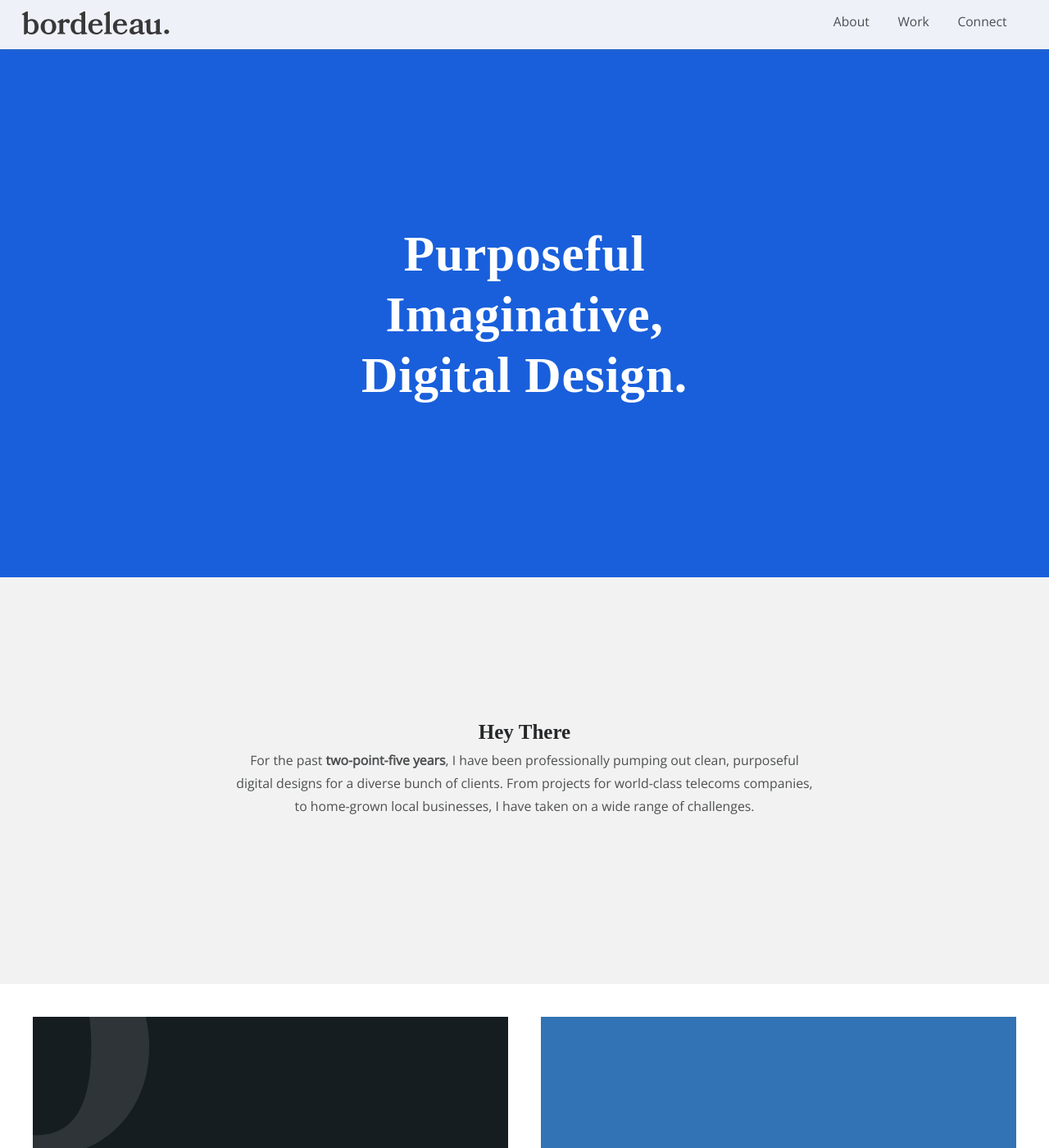
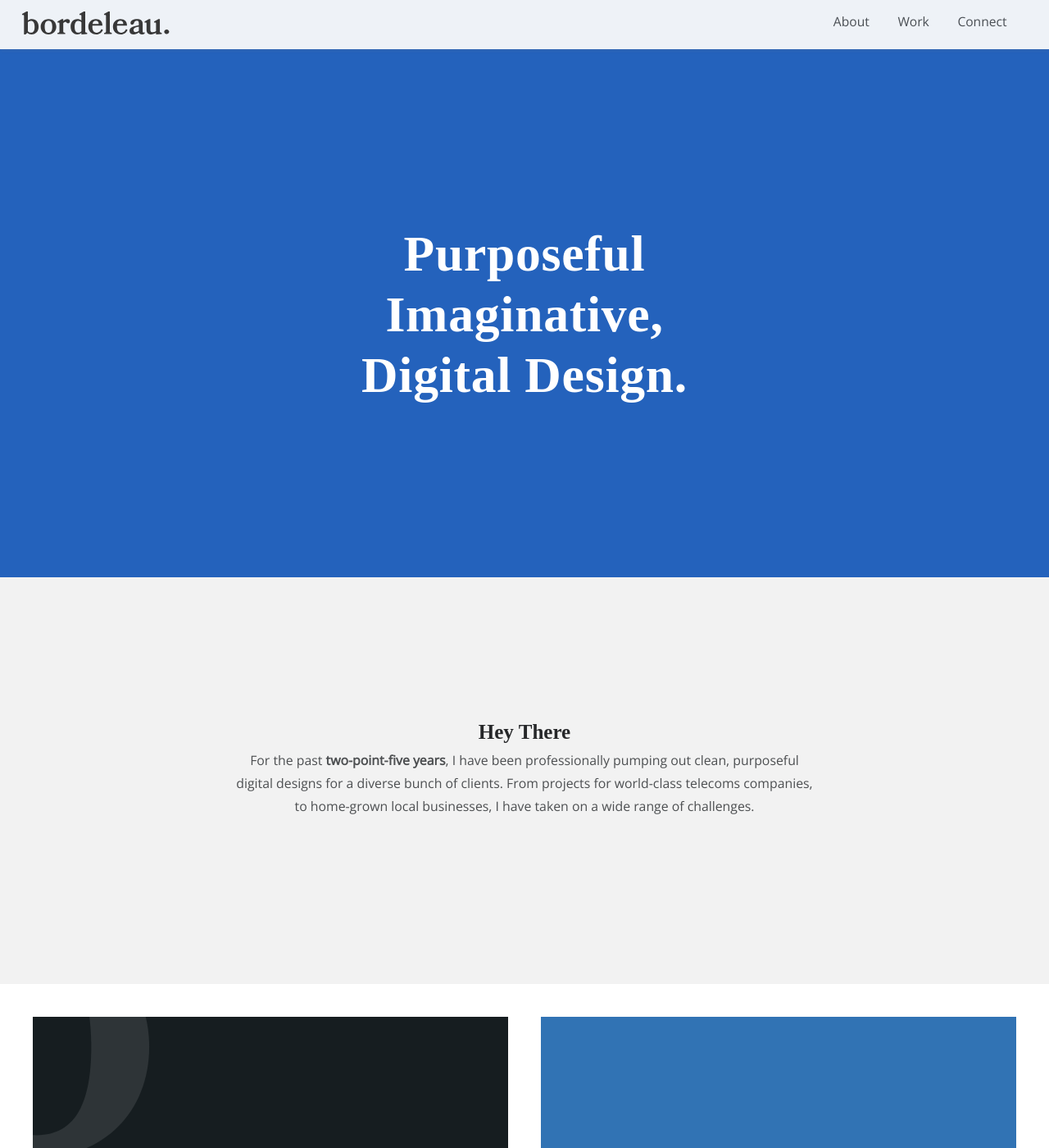
Before and after one commit to valeriebordeleau/portfolioNew, a Jekyll site: the page built from index.html, in a window 1280 px wide and 1400 px high. Shown: the whole window at 82% size. Built offline with Jekyll 4.4.1, drawn with Linux system fonts in a browser that asks for light colours; nearby versions of some CDN libraries; some web fonts are replaced; comment, search, counter and statistics services are not loaded.

Commit message:
Made a colour not hurt

```diff
--- a/_includes/css/general.css
+++ b/_includes/css/general.css
@@ -295,7 +295,7 @@ a:focus {
     list-style: none;
     padding-top: 10em;
     height: 26em;
-    background-color: #195FDB;
+    background-color: #2462BC;
     overflow: hidden;
 }
 
```
Also changed, not shown: 1 other file.
